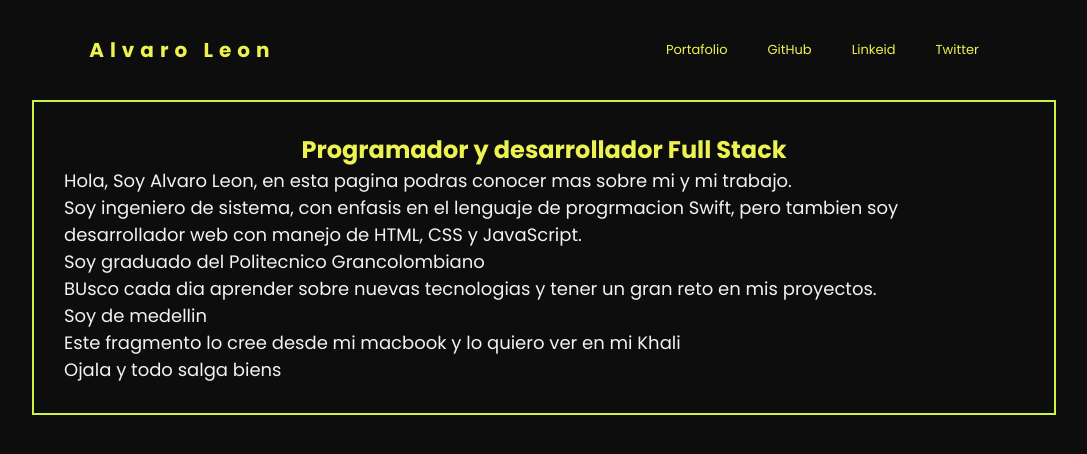
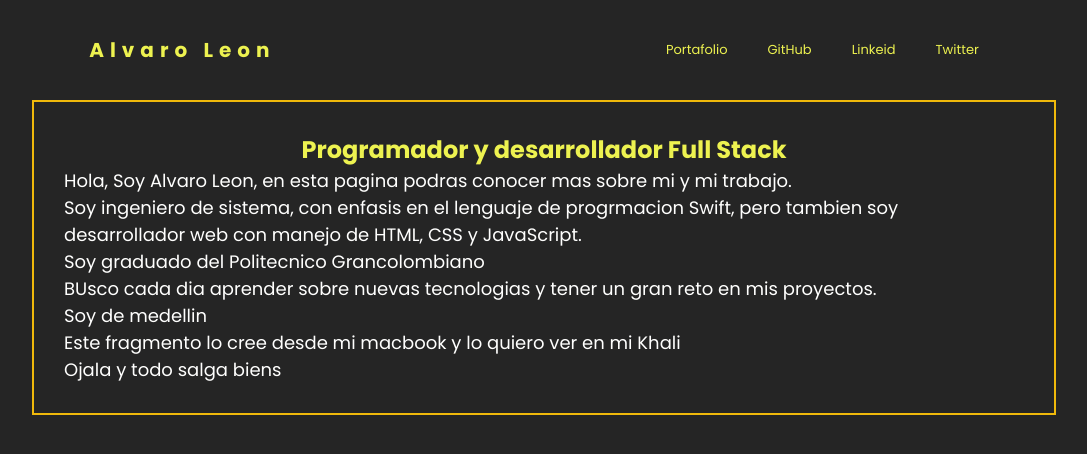
Before and after one commit to javierlnc/BlogClass, a website: page index.html in a window 1280 px wide. Shown: the whole page, without its empty margins (96-1183 px from the left). Drawn offline with Linux system fonts and the light colour scheme.

Commit message:
Se cambiaron dos colores,el backgroun y el border

```diff
--- a/main.css
+++ b/main.css
@@ -6,14 +6,14 @@
 html{
     font-size: 62.5%;
     font-family: 'Poppins', sans-serif;
-    color: #F2F2F2;
-    background-color: #0D0D0D;
+    color: #FFFFFE;
+    background-color: #252525;
 }
 main .main-container{
     width: 80%;
     min-height: 100px;
     margin: 0 auto;
-    border: 2px solid #CCF244;
+    border: 2px solid #f0b90b;
     padding: 30px;
 }
 .main-header{
```
